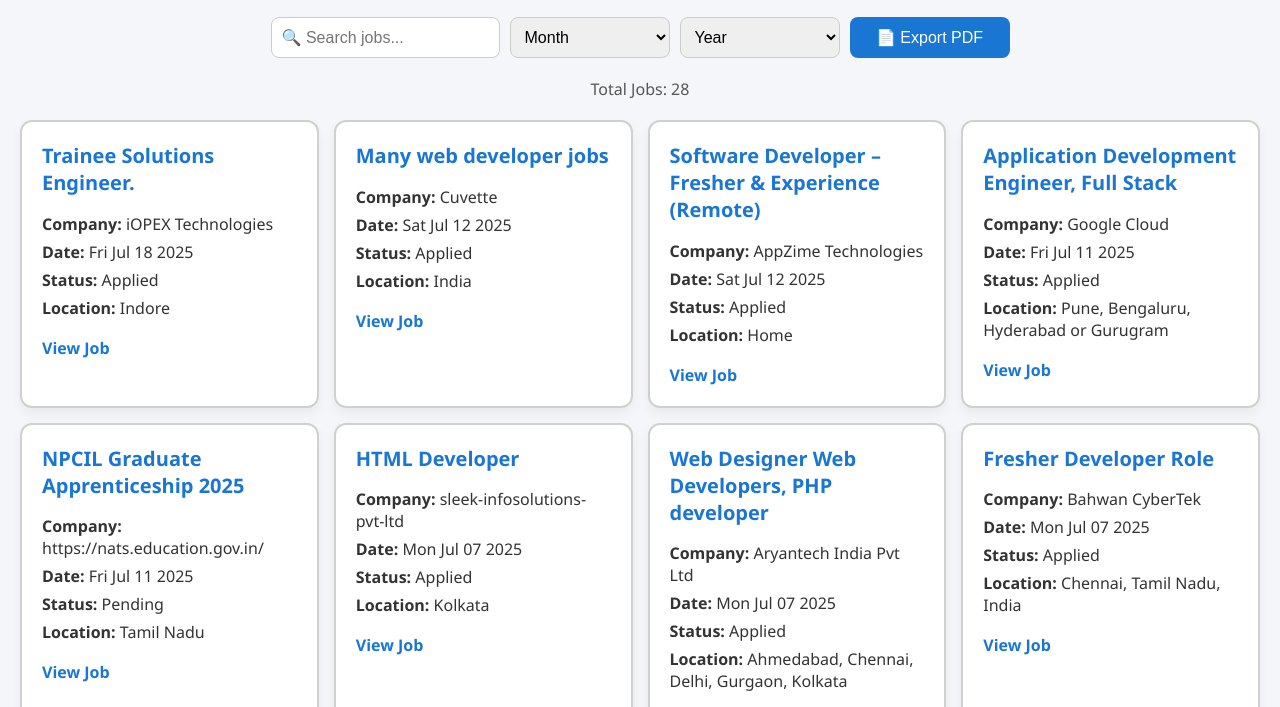
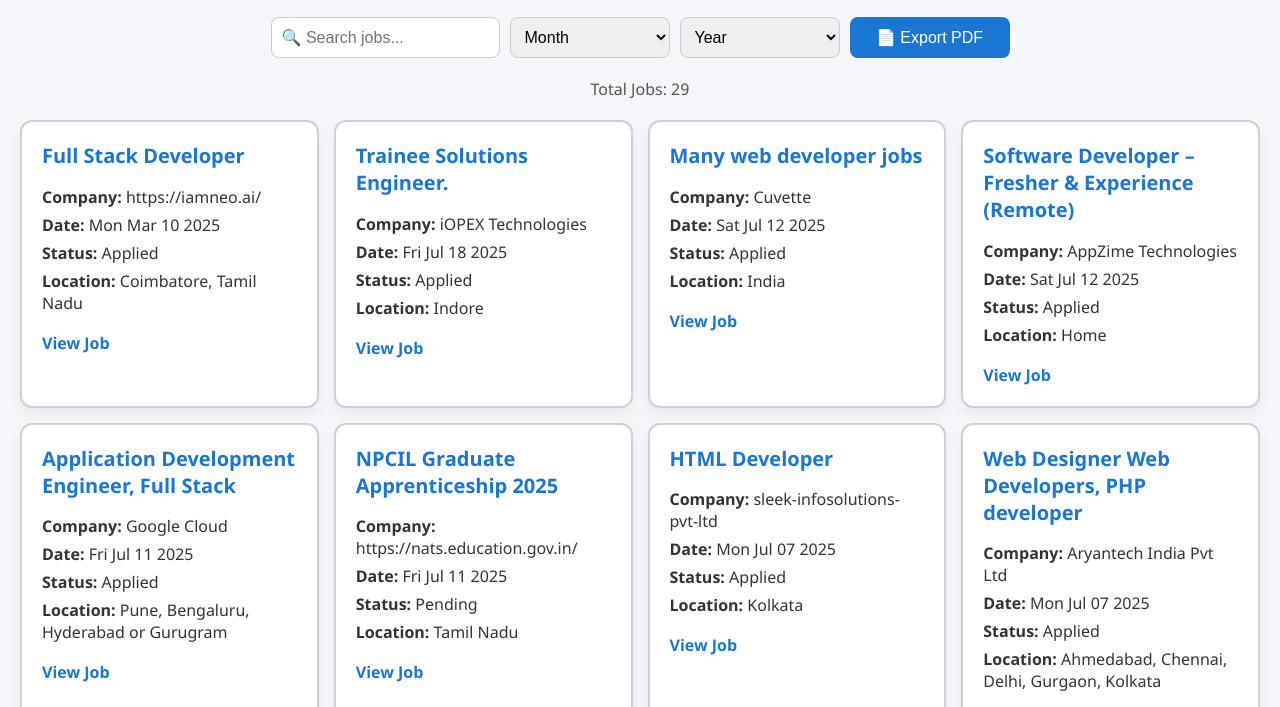
Before and after one commit to rnccsstudent/job-tracker, a plain HTML site: page job-tracker.html in a window 1280 px wide. Shown: the part 90-797 px from the top of the page. Drawn offline with nearby package versions, Linux system fonts and the light colour scheme; sample sign-in values are in the browser's storage.

Commit message:
Update job-tracker.html

```diff
--- a/job-tracker.html
+++ b/job-tracker.html
@@ -224,6 +224,14 @@
   <script src="https://cdnjs.cloudflare.com/ajax/libs/jspdf/2.5.1/jspdf.umd.min.js"></script>
   <script>
     const jobApplications = [
+      {
+        company: "https://iamneo.ai/",
+        position: "Full Stack Developer",
+        date: "10-03-2025",
+        status: "Applied",
+        location: "Coimbatore, Tamil Nadu",
+        url: "https://iamneo.ai/fullstackhiring/"
+      },
       {
         company: "iOPEX Technologies",
         position: "Trainee Solutions Engineer.",
```
